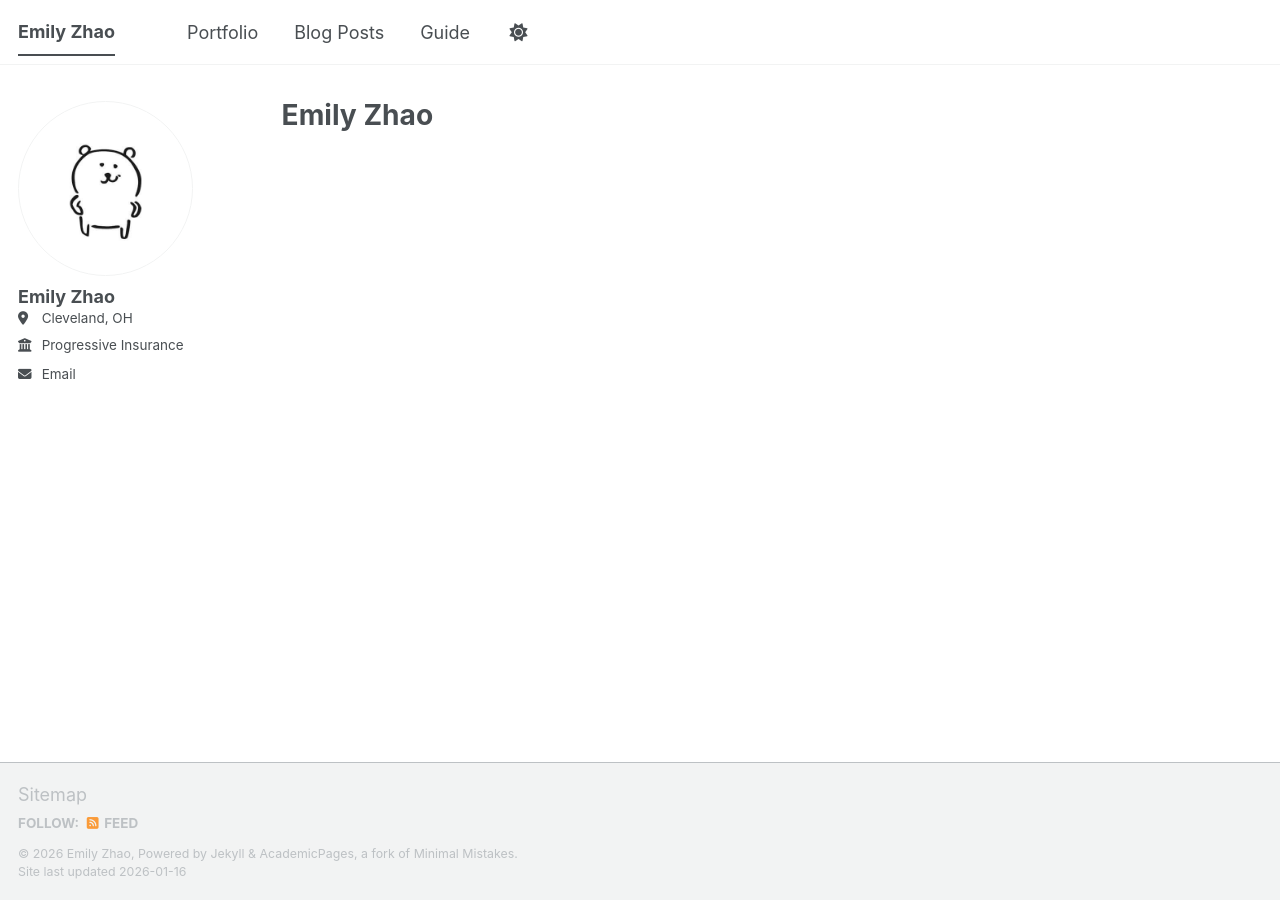
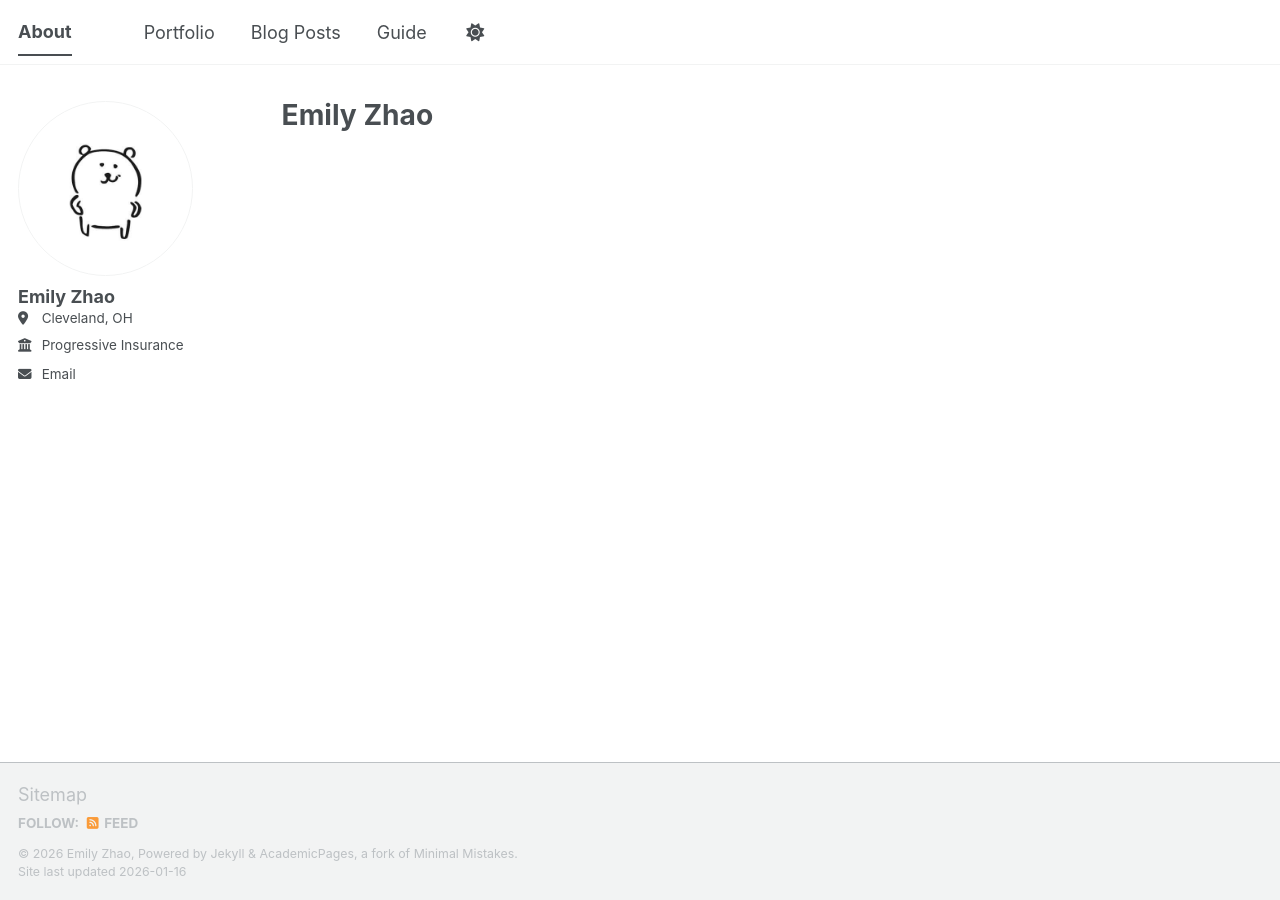
Before and after one commit to emily-zhao/emily-zhao.github.io, a Jekyll site: the page built from _pages/about.md, in a window 1280 px wide. Built offline with Jekyll 4.4.1, drawn with Linux system fonts in a browser that asks for light colours; a script bundle is joined from its source files by our own code; library files that are not in the unit come from our copies.

Commit message:
Change title

```diff
--- a/_config.yml
+++ b/_config.yml
@@ -9,7 +9,7 @@
 # Basic Site Settings
 locale                   : "en-US"
 site_theme               : "default" # The available themes options are "default", "air", "sunrise", "mint", "dirt" and "contrast"
-title                    : "Emily Zhao"
+title                    : "About"
 title_separator          : "-"
 name                     : &name "Emily Zhao"
 description              : &description "personal portfolio"   # Update this with a general description of your site, this is the default if not overridden by a page
```
